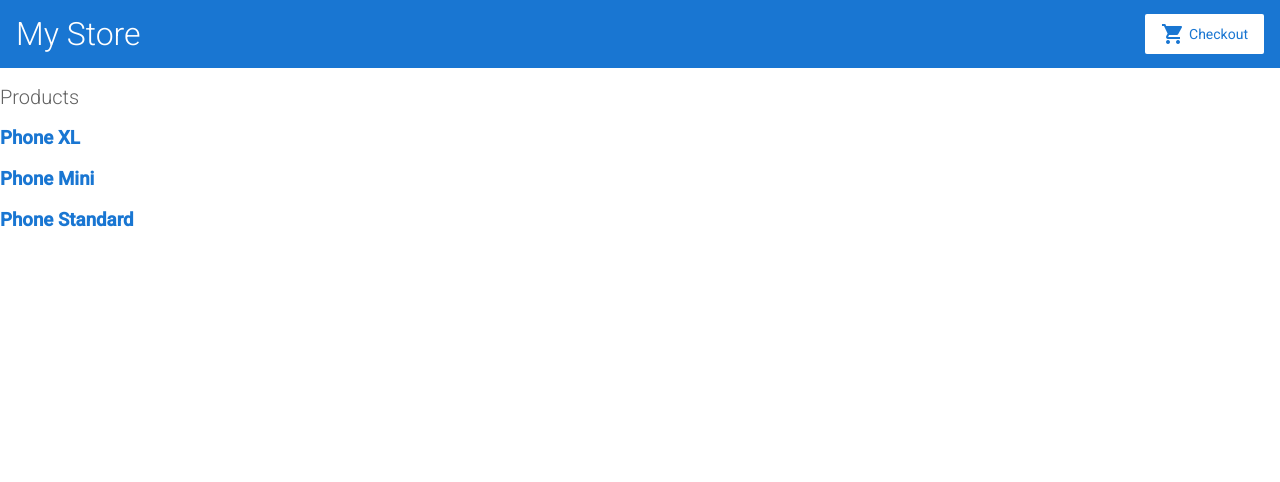
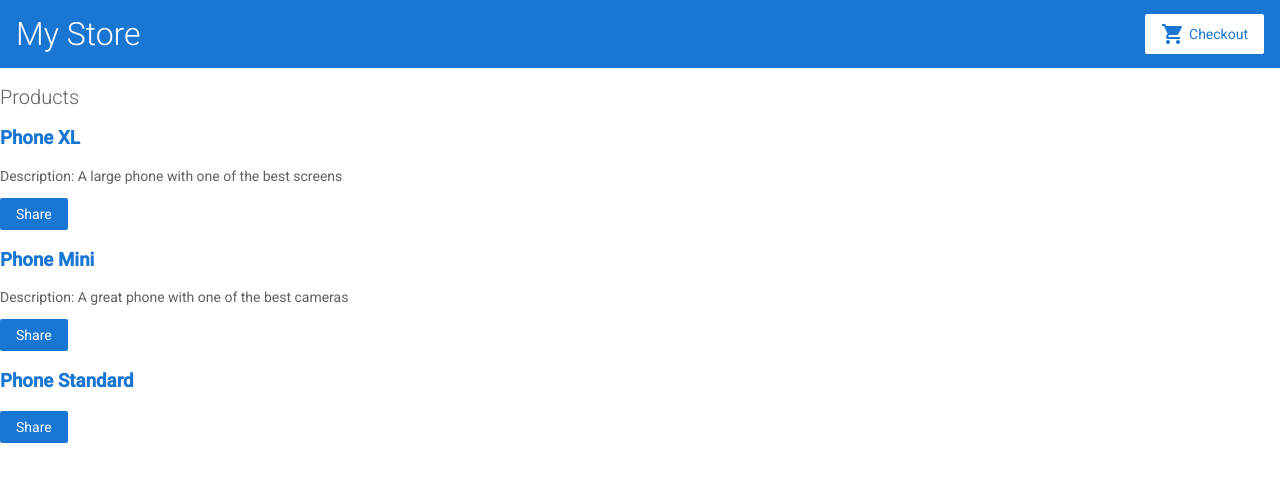
Before and after one commit to anuvirtane/angular-tutorial-mystore, an Angular app: page / in a window 1280 px wide. Shown: the top 482 px of the page. Built offline with nearby package versions, Linux system fonts and the light colour scheme.

Commit message:
add html elements to product-list template

```diff
--- a/src/app/product-list/product-list.component.html
+++ b/src/app/product-list/product-list.component.html
@@ -2,9 +2,17 @@
 
 <section *ngFor="let product of products">
   <h3>
-    <!--title property bindingilla, näkyy leijuttaessa kursoria html-elementin päällä-->
+    <!--title property bindingilla, näkyy leijuttaessa kursoria html-elementin päällä joko noin:
     <a [title]="product.name + ' details'">
+      tai kuten alla:-->
+    <a title="{{ product.name + ' details' }}">
       {{ product.name }}
     </a>
-</h3>
+  </h3>
+
+  <p *ngIf="product.description">Description: {{ product.description }}</p>
+
+  <button (click)="share()">
+    Share
+  </button>
 </section>
```
